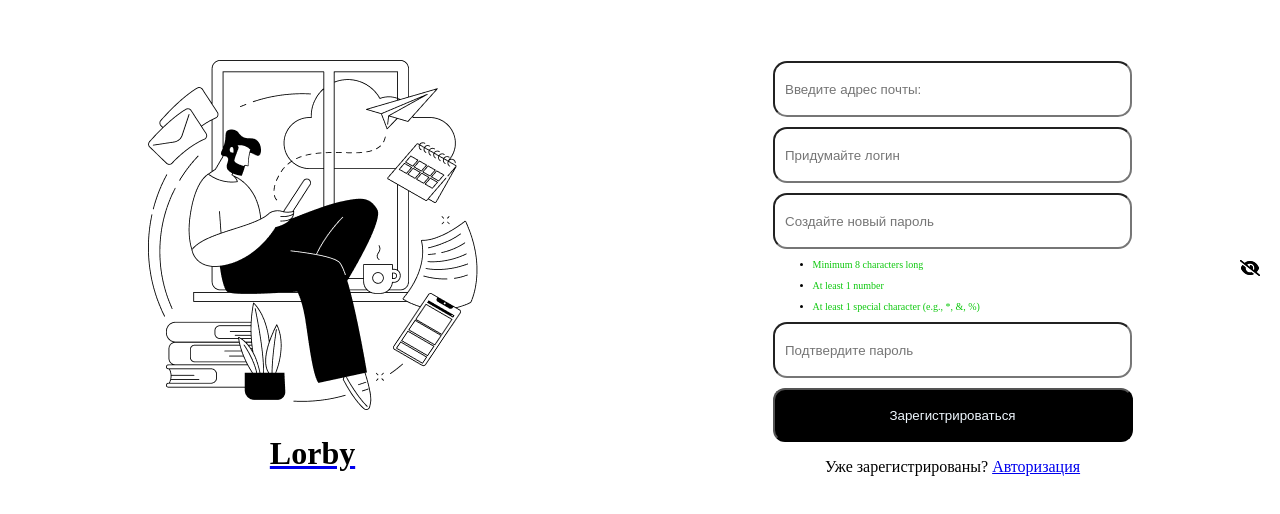
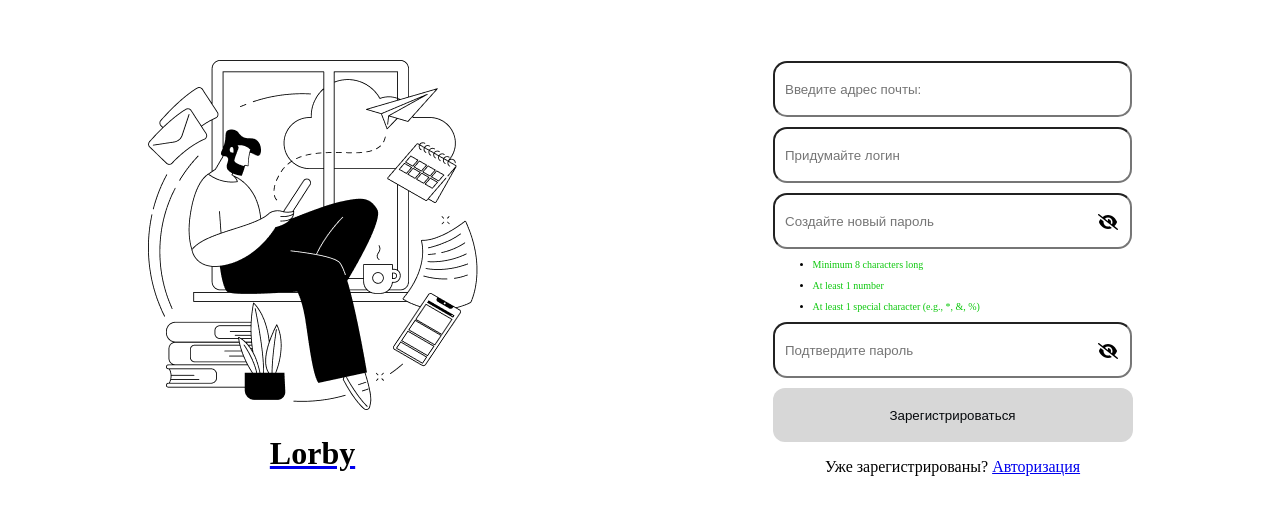
Before and after one commit to a2rankar/neobis-front-auth, a React (Create React App) app: page /registration in a window 1280 px wide. Shown: the part 140-654 px from the top of the page. Built offline with nearby package versions, Linux system fonts and the light colour scheme.

Commit message:
new fix of valid

```diff
--- a/src/components/Auth/Login.css
+++ b/src/components/Auth/Login.css
@@ -3,9 +3,9 @@ body {
 }
 .Login-button{
     background-color: black;
-    width: 343px;
+    width: 356px;
     height: 50px;
-    color: aliceblue;
+    color: rgb(13, 17, 20);
     border-radius: 12px;
 
 }
@@ -21,6 +21,7 @@ input {
     text-align: center;
     justify-content: center;
     align-items: center;
+    position: relative;
 }
 .login-form {
     margin: 10px;
@@ -29,13 +30,16 @@ input {
 }
 .password-toggle-eye {
     position: absolute;
-    top: 50%;
-    right: 15px;
+    top: 65%;
+    right: 0px;
     transform: translateX(-50%);
     cursor: pointer;
 }
 .Login-button {
     margin-top: 30px;
+    border: none;
+    background-color: #D7D7D7;
+
   }
 
 .input-forms input{
--- a/src/components/Auth/Login.js
+++ b/src/components/Auth/Login.js
@@ -12,7 +12,7 @@ function Login() {
     const [username, setUsername] = useState("");
     const [password, setPassword] = useState("");
     const [showPassword, setShowPassword] = useState(false);
-    const [token, setToken] = useState("");
+    // const [token, setToken] = useState("");
 
 
 
--- a/src/components/Auth/RegistrationForm.css
+++ b/src/components/Auth/RegistrationForm.css
@@ -14,13 +14,17 @@ body {
 .container div {
     margin-bottom: 10px;
 }
-
+form {
+    position: relative;
+}
 button {
-background-color: black;
-color: aliceblue;
+background-color: #D7D7D7;
+color: rgb(7, 10, 13);
 width: 360px ;
 height: 54px;
 border-radius: 12px;
+/* outline: none; */
+border: none;
 }
 input {
     height: 50px;
@@ -31,21 +35,18 @@ ul {
     text-align: left;
    font-size: 10px;
 }
-.ofToggle {
-    display: flex;
-}
 .password-toggle-eyeofpas {
-    position: absolute;
-    right: 10px;
-    top: 50%;
+    position: absolute ;
+    right: 5px;
+    top: 40%;
     transform: translateX(-50%);
     cursor: pointer;
 }
 
 .password-toggle-eyeofconf {
     position: absolute;
-    right: 10px;
-    top: 50%;
+    right: 5px;
+    top: 74%;
     transform: translateX(-50%);
     cursor: pointer;
 }
@@ -63,3 +64,9 @@ ul {
 .valid p {
     color: rgb(14, 200, 14);
 }
+.input-password  {
+    color:rgb(7, 10, 13)
+}
+.input-placeholder {
+    color: grey;
+}
--- a/src/components/Auth/RegistrationForm.js
+++ b/src/components/Auth/RegistrationForm.js
@@ -64,6 +64,8 @@ function Registration() {
                         onChange={(e) => setUsername(e.target.value)}
                     />
                 </div>
+
+
                 <div>
                     <input
                         placeholder="Создайте новый пароль"
@@ -72,33 +74,41 @@ function Registration() {
                         name="password"
                         value={password}
                         onChange={handlePasswordChange}
-                        className={validPassword ? 'password-input valid-password' : 'password-input invalid-password'}
-                         />
-                    <FontAwesomeIcon
+                        className={`input-password ${validPassword ? 'password-input valid-password' : 'password-input invalid-password'}` }
+
+
+
+
+                        />
+
+                          <FontAwesomeIcon
                         icon={showPassword ? faEye : faEyeSlash}
                         onClick={() => setShowPassword(!showPassword)}
-                        className="password-toggle-eyeofpas"
-                    />
+                        className="password-toggle-eyeofpas"/>
                     <ul>
                         <li className={validPassword ? 'valid' : 'invalid'}><p>Minimum 8 characters long</p></li>
                         <li className={validNumber ? 'valid' : 'invalid'}><p>At least 1 number</p></li>
                         <li className={validSpecialChar ? 'valid' : 'invalid'}><p>At least 1 special character (e.g., *, &amp;, %)</p></li>
                     </ul>
                 </div>
-                <div>
+                <div className="ofToggle">
                     <input
+
+
                         placeholder="Подтвердите пароль"
                         type={showConfirmPassword ? "text" : "password"}
                         id="confirmPassword"
                         name="confirmPassword"
                         value={confirmPassword}
                         onChange={(e) => setConfirmPassword(e.target.value)}
+
+
+
                     />
-                      <FontAwesomeIcon
+                    <FontAwesomeIcon
                         icon={showConfirmPassword ? faEye : faEyeSlash}
                         onClick={() => setShowConfirmPassword(!showConfirmPassword)}
-                        className="password-toggle-eyeofconf"
-                    />
+                        className="password-toggle-eyeofconf"/>
 
                 </div>
                 <button type="submit">Зарегистрироваться</button>
--- a/src/components/MainPart/Header.js
+++ b/src/components/MainPart/Header.js
@@ -10,7 +10,7 @@ import LoginPage from './LoginPage';
 function Header() {
   return (
       <div className='forms-logo'>
-          <div className='logo'>
+         <div className='logo'>
             <img src={logo} alt="Логотип" />
             <Link to="/">
               <h1>Lorby</h1>
```
Also changed, not shown: src/components/Auth/Email.js (+13 -0 lines), src/components/MainContent.js (+12 -0 lines).
